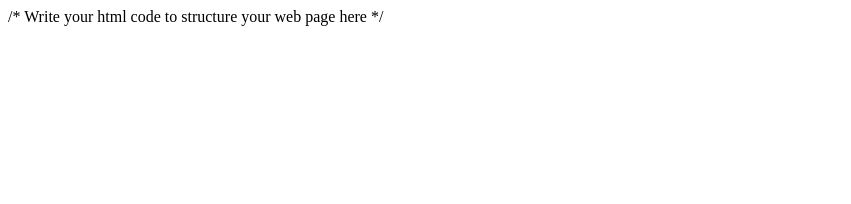
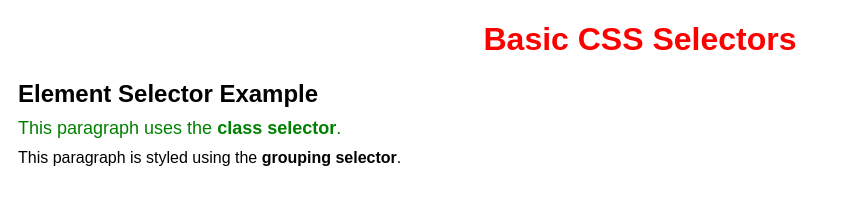
Before and after one commit to ragavragav430-coder/html-program3, a website: page index.html in a window 1280 px wide. Shown: the whole page, without its empty margins (0-851 px from the left). Drawn offline with Linux system fonts and the light colour scheme.

Commit message:
Update index.html

```diff
--- a/index.html
+++ b/index.html
@@ -5,15 +5,48 @@
     <title>Basic CSS Selectors</title>
 
     <style>
-        /* Write your CSS here */
+        /* Universal Selector */
+        * {
+            font-family: Arial, sans-serif;
+        }
 
+        /* Element Selector */
+        h1 {
+            color: darkblue;
+            text-align: center;
+        }
+
+        /* ID Selector */
+        #heading {
+            color: red;
+        }
+
+        /* Class Selector */
+        .info {
+            color: green;
+            font-size: 18px;
+        }
+
+        /* Grouping Selector */
+        h2, p {
+            margin: 10px;
+        }
     </style>
-
 </head>
 
 <body>
 
-     /* Write your html code to structure your web page here */
+    <h1 id="heading">Basic CSS Selectors</h1>
+
+    <h2>Element Selector Example</h2>
+
+    <p class="info">
+        This paragraph uses the <strong>class selector</strong>.
+    </p>
+
+    <p>
+        This paragraph is styled using the <strong>grouping selector</strong>.
+    </p>
 
 </body>
 </html>
```
